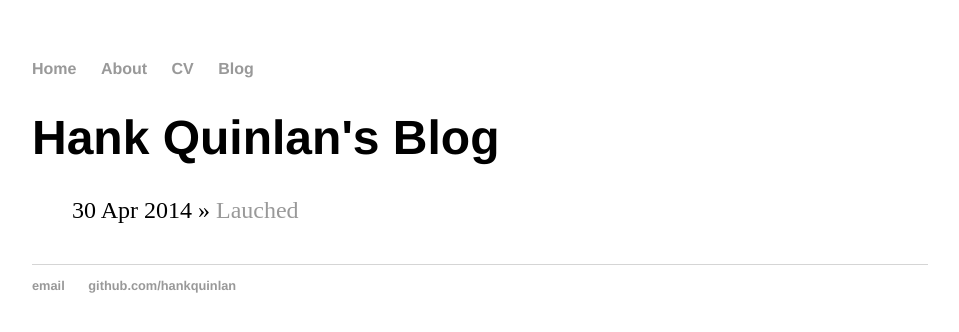
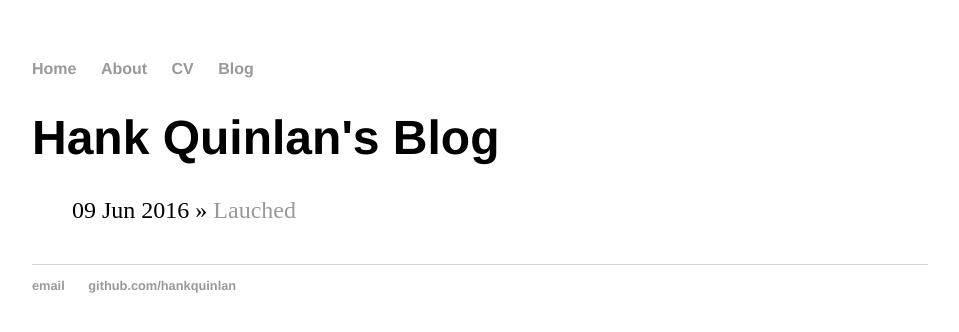
Before and after one commit to grandsc2/grandsc2.github.io, a Jekyll site: the page built from blog/index.html, in a window 1280 px wide. Shown: the top 332 px of the page, without its empty margins (160-1119 px from the left). Built offline with Jekyll 4.4.1, drawn with Linux system fonts in a browser that asks for light colours.

Commit message:
Update 2016-06-09-launched.md

```diff
--- a/_posts/2016-06-09-launched.md
+++ b/_posts/2016-06-09-launched.md
@@ -1,7 +1,7 @@
 ---
 layout: post
 title: "Lauched"
-date: 2014-04-30
+date: 2016-06-09
 ---
 
 Finally the blog is lauched. Time to celebrate.
```
